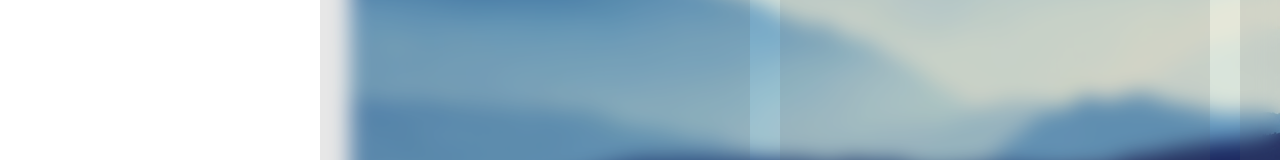
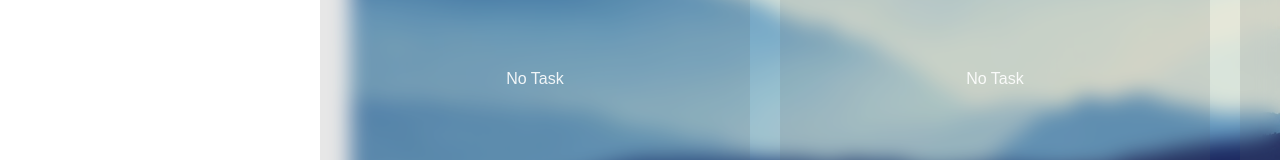
Before and after one commit to mohsen-001/itms-project, a Vue app: page /dashboard in a window 1280 px wide. Shown: the part 392-552 px from the top of the page. Built offline with nearby package versions, Linux system fonts and the light colour scheme.

Commit message:
working on

```diff
--- a/src/components/Taskbar.vue
+++ b/src/components/Taskbar.vue
@@ -30,16 +30,20 @@
 <script>
 export default {
     name: "task-bar",
-    props: ["task_bar_header", "task_bar_count", "task_type"],
+    props: ["task_bar_header", "task_bar_count", "task_type", "no_task"],
     data(){
         return {
-            no_task: false,
+
         }
     },
     updated(){
-        const taskHolderChild = document.querySelector('.task-bar-holder').children;
-        console.log(taskHolderChild.length - 1)
-
+        // const taskHolderChild = document.querySelector('.task-bar-holder').children;
+        // if (taskHolderChild <= 2) {
+        //     this.no_task = true;
+        // }else {
+        //     this.no_task = false;
+        // }
+        // console.log(taskHolderChild.length-2);
     }
 }
 </script>
--- a/src/views/Dashboard.vue
+++ b/src/views/Dashboard.vue
@@ -10,19 +10,21 @@
                     <div class="task-container">
 
                         <!-- TODO -->
-                        <Taskbar task_bar_header="Todo" :task_bar_count="task.length" task_type="todo"
-                            @addClickBtn="addTask(task)">
+                        <Taskbar task_bar_header="Todo" :task_bar_count="task.length" :no_task="emptyTask[0]"
+                            task_type="todo" @addClickBtn="addTask(task)">
                             <Task :task="task" />
 
                         </Taskbar>
 
                         <!-- inprogress -->
-                        <Taskbar task_type="inprogress-theme" task_bar_header="Progress" :task_bar_count="task1.length" @addClickBtn="addTask(task1)">
+                        <Taskbar task_type="inprogress-theme" task_bar_header="Progress" :no_task="emptyTask[1]"
+                            :task_bar_count="task1.length" @addClickBtn="addTask(task1)">
                             <Task :task="task1" />
                         </Taskbar>
 
                         <!-- completed -->
-                        <Taskbar task_type="done-theme" task_bar_header="Completed" :task_bar_count="task2.length" @addClickBtn="addTask(task2)">
+                        <Taskbar task_type="done-theme" task_bar_header="Completed" :no_task="emptyTask[2]"
+                            :task_bar_count="task2.length" @addClickBtn="addTask(task2)">
                             <Task :task="task2" />
 
                         </Taskbar>
@@ -47,6 +49,7 @@ export default {
             task: [],
             task1: [],
             task2: [],
+            emptyTask: [true, true, true],
         }
     },
     components: {
@@ -60,7 +63,36 @@ export default {
             this.$refs.navbar.collapsSidebar()
         },
 
+
+        checkEmptyTask() {
+            const holder = document.querySelectorAll('.task-bar-holder');
+            // const holderArr = [...holder]
+            console.log(holder.length);
+            this.emptyTask = [];
+
+            holder.forEach(item => {
+                if (item.children.length - 2 <= 0) {
+                    this.emptyTask.push(true);
+                    console.log(item.children, "first");
+                } else {
+                    this.emptyTask.push(false);
+                    console.log(item.children.length, "second");
+                }
+            })
+
+            console.log(this.emptyTask);
+            // const toDoHolderChild = document.querySelector('#todo .task-bar-holder').children;
+            // const inprogressHolderChild = document.querySelector('#inprogress-theme .task-bar-holder').children;
+            // const doneHolderChild = document.querySelector('#done-theme .task-bar-holder').children;
+            // if (toDoHolderChild <= 2) {
+            //     this.emptyTask = true;
+            // }else {
+            //     this.emptyTask = false;
+            // }
+        },
+
         addTask(taskName) {
+
             taskName.unshift(
                 {
                     subject: "Subject of the task1",
@@ -68,9 +100,14 @@ export default {
                     date: "2022-01-10",
                     time: "16:30",
                 });
+
+                this.checkEmptyTask();
+
         }
 
     },
+
+
 
 };
 </script>
```
